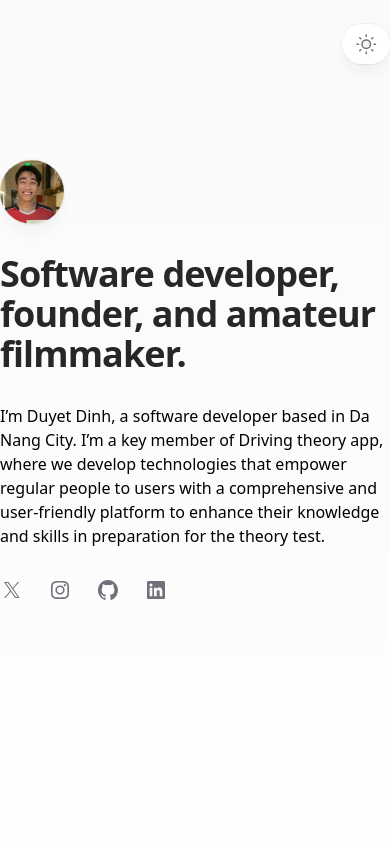
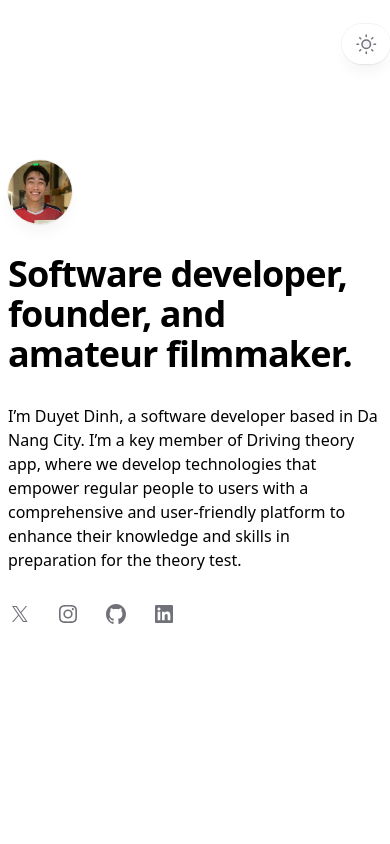
Before and after one commit to DuyetQB/portfolio, a Next.js app: page / in a window 390 px wide. Shown: the top 844 px of the page. Built offline with nearby package versions, Linux system fonts and the light colour scheme.

Commit message:
update theme

```diff
--- a/src/app/Theme.tsx
+++ b/src/app/Theme.tsx
@@ -59,7 +59,7 @@ export default function ThemeProvider({ children } : PropsWithChildren) {
 // styles
 const lightTheme = [
     "--foreground-rgb: 0, 0, 0",
-    "--background-start-rgb: 214, 219, 220",
+    "--background-start-rgb: 255, 255, 255",
     "--background-end-rgb: 255, 255, 255"
 ];
 
--- a/src/app/components/header/index.tsx
+++ b/src/app/components/header/index.tsx
@@ -11,7 +11,7 @@ type HeaderProps = {
 export default function Header(props: HeaderProps) {
   const { isAvatarHidden } = props;
 
-  const { toggle , dark } = useContext(ThemeContext);
+  const { toggle, dark } = useContext(ThemeContext);
 
   return (
     <header className="sticky top-0 z-10 h-16 pt-6 mx-auto max-w-2xl lg:max-w-5xl">
@@ -48,12 +48,11 @@ export default function Header(props: HeaderProps) {
               onClick={toggle}
 
             >
-
-
+              {dark ? (
                 <svg
                   viewBox="0 0 24 24"
                   aria-hidden="true"
-                className="hidden h-6 w-6 fill-zinc-700 stroke-zinc-500 transition dark:block [@media(prefers-color-scheme:dark)]:group-hover:stroke-zinc-400 [@media_not_(prefers-color-scheme:dark)]:fill-teal-400/10 [@media_not_(prefers-color-scheme:dark)]:stroke-teal-500"
+                  className="h-6 w-6 fill-zinc-700 stroke-zinc-500 transition dark:block [@media(prefers-color-scheme:dark)]:group-hover:stroke-zinc-400 [@media_not_(prefers-color-scheme:dark)]:fill-teal-400/10 [@media_not_(prefers-color-scheme:dark)]:stroke-teal-500"
                 >
                   <path
                     d="M17.25 16.22a6.937 6.937 0 0 1-9.47-9.47 7.451 7.451 0 1 0 9.47 9.47ZM12.75 7C17 7 17 2.75 17 2.75S17 7 21.25 7C17 7 17 11.25 17 11.25S17 7 12.75 7Z"
@@ -62,6 +61,7 @@ export default function Header(props: HeaderProps) {
                     strokeLinejoin="round"
                   ></path>
                 </svg>
+              ) : (
                 <svg
                   viewBox="0 0 24 24"
                   strokeWidth="1.5"
@@ -77,6 +77,7 @@ export default function Header(props: HeaderProps) {
                   ></path>
                 </svg>
 
+              )}
             </button>
           </div>
         </div>
--- a/src/app/globals.css
+++ b/src/app/globals.css
@@ -4,17 +4,17 @@
 
 :root {
   --foreground-rgb: 0, 0, 0;
-  --background-start-rgb: 214, 219, 220;
+  --background-start-rgb: 255, 255, 255;
   --background-end-rgb: 255, 255, 255;
 }
 
-/* @media (prefers-color-scheme: dark) {
+@media (prefers-color-scheme: dark) {
   :root {
     --foreground-rgb: 255, 255, 255;
     --background-start-rgb: 0, 0, 0;
     --background-end-rgb: 0, 0, 0;
   }
-} */
+}
 
 body {
   color: rgb(var(--foreground-rgb));
--- a/src/app/layout.tsx
+++ b/src/app/layout.tsx
@@ -1,6 +1,6 @@
 import type { Metadata } from "next";
 import "./globals.css";
-// import ThemeProvider from "./Theme";
+import ThemeProvider from "./Theme";
 
 export const metadata: Metadata = {
   title: "Create Next App",
@@ -14,9 +14,9 @@ export default function RootLayout({
 }>) {
   return (
     <html lang="en">
-      {/* <ThemeProvider> */}
-      <body className="flex justify-center h-full bg-zinc-50 dark:bg-black">{children}</body>
-      {/* </ThemeProvider> */}
+      <ThemeProvider>
+      <body className="flex justify-center h-full">{children}</body>
+     </ThemeProvider>
     </html>
   );
 }
--- a/src/app/page.tsx
+++ b/src/app/page.tsx
@@ -7,11 +7,11 @@ export default function Home() {
   return (
     <main className="flex min-h-screen flex-col items-center justify-between sm:px-8 ring-1 ring-zinc-100 dark:bg-zinc-900 dark:ring-zinc-300/20">
       <Layout isAvatarHidden>
-        <div className="mx-auto w-full max-w-7xl lg:px-8 pt-24 md:pt-28">
+        <div className="mx-auto w-full max-w-7xl lg:px-8 pt-24 md:pt-28 px-2">
           <div className="flex flex-col gap-[30px]">
            <Avatar />
             <div className="max-w-2xl flex flex-col gap-[30px]">
-              <h2 className="text-4xl font-bold tracking-tight text-zinc-800 sm:text-5xl dark:text-zinc-100">
+              <h2 className="text-4xl font-bold tracking-tight">
                 Software developer, founder, and amateur filmmaker.
               </h2>
               <p>
```
Lines whose indentation alone changed are shown as unchanged.
